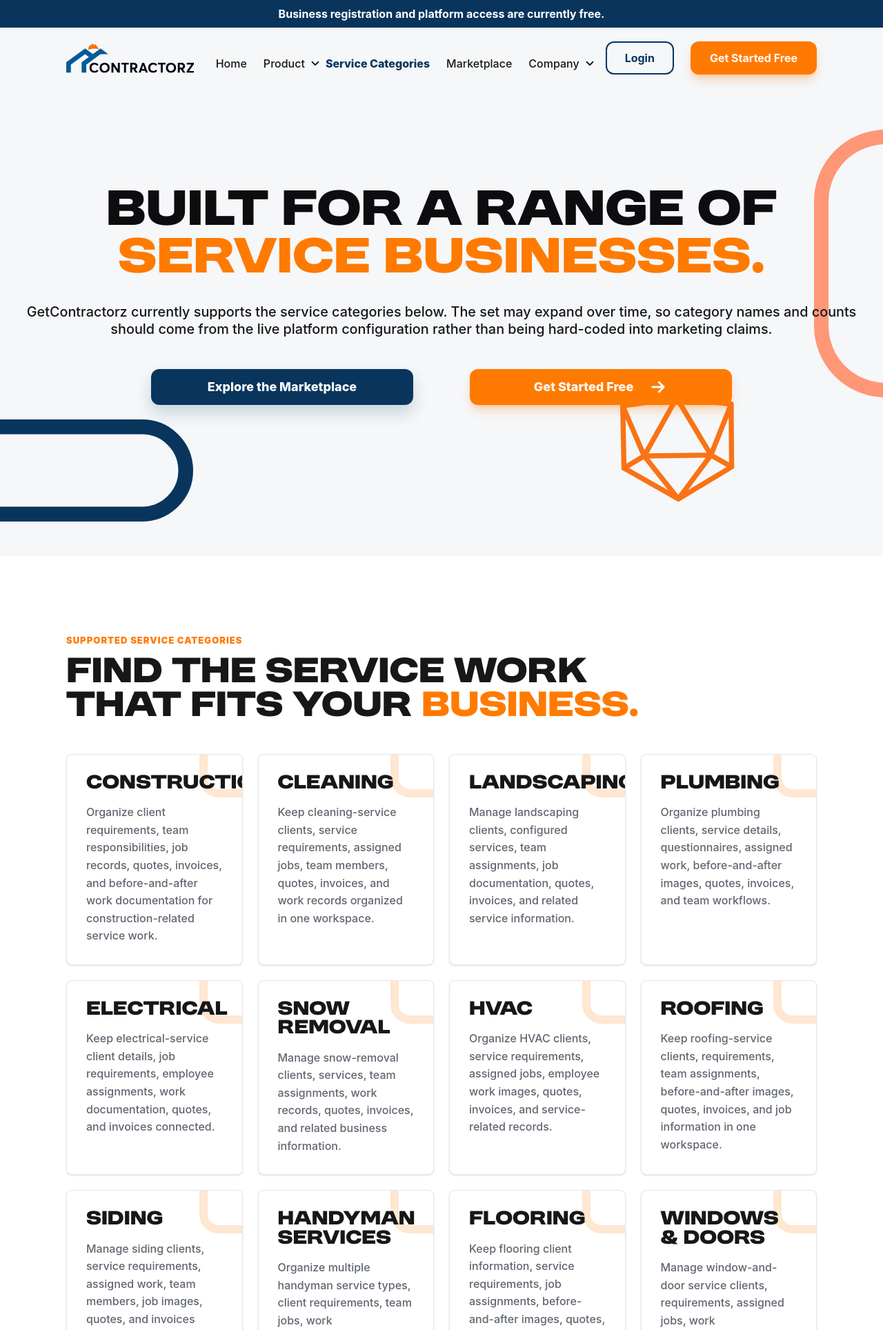
After one commit to Hammadul92/Jobber, a Django app: page /service-categories/ in a window 1280 px wide. The commit adds this page. Shown: the top 1928 px of the page at 69% size. Run offline with Django 3.2, Linux system fonts and the light colour scheme; parts of the project's set-up code (start-up, migrations or seed data) failed here and were passed over.

Commit message:
created "Service Categories" page

```diff
--- a/app/public_site/static/public_site/css/public-site.css
+++ b/app/public_site/static/public_site/css/public-site.css
@@ -1179,6 +1179,112 @@ textarea {
   margin-top: 0;
 }
 
+.gc-categories-page {
+  background: var(--gc-page);
+}
+
+.gc-categories-grid-section {
+  background: var(--gc-white);
+}
+
+.gc-categories-grid {
+  display: grid;
+  gap: 22px;
+}
+
+.gc-categories-grid article {
+  position: relative;
+  min-height: 250px;
+  overflow: hidden;
+  border: 1px solid var(--gc-border);
+  border-radius: 8px;
+  background: var(--gc-white);
+  padding: 28px;
+  box-shadow: var(--gc-shadow-sm);
+}
+
+.gc-categories-grid article::after {
+  position: absolute;
+  right: -34px;
+  top: -34px;
+  width: 96px;
+  height: 96px;
+  border: 12px solid rgb(255 122 0 / 0.18);
+  border-radius: 28px;
+  content: "";
+}
+
+.gc-categories-grid h3,
+.gc-categories-action-grid h3 {
+  position: relative;
+  z-index: 1;
+  margin: 0;
+  color: var(--gc-ink);
+  font-family: var(--gc-font-display);
+  font-size: clamp(1.45rem, 1.75vw, 2rem);
+  font-weight: 400;
+  line-height: 1.18;
+  letter-spacing: 0;
+  text-transform: uppercase;
+}
+
+.gc-categories-grid p,
+.gc-categories-action-grid p {
+  position: relative;
+  z-index: 1;
+  margin: 16px 0 0;
+  color: var(--gc-muted);
+  font-size: 16px;
+  font-weight: 500;
+  line-height: 1.6;
+}
+
+.gc-categories-actions,
+.gc-categories-note {
+  background: var(--gc-page);
+}
+
+.gc-categories-action-grid {
+  display: grid;
+  gap: 22px;
+}
+
+.gc-categories-action-grid article {
+  border: 1px solid var(--gc-border);
+  border-radius: 8px;
+  background: var(--gc-white);
+  padding: clamp(28px, 3vw, 44px);
+  box-shadow: var(--gc-shadow-sm);
+}
+
+.gc-categories-action-grid .gc-button {
+  width: fit-content;
+  margin-top: 28px;
+}
+
+.gc-categories-note {
+  padding-top: 0;
+}
+
+.gc-categories-note__box {
+  border: 2px solid var(--gc-orange);
+  border-radius: 24px;
+  background:
+    radial-gradient(circle at 50% 0%, rgb(255 122 0 / 0.18), rgb(255 122 0 / 0.05) 32%, rgb(245 247 249 / 0) 64%),
+    var(--gc-page);
+  padding: clamp(30px, 4vw, 54px);
+  text-align: center;
+}
+
+.gc-categories-note__box p {
+  max-width: 900px;
+  margin: 0 auto;
+  color: var(--gc-ink);
+  font-size: clamp(1.05rem, 1.35vw, 1.35rem);
+  font-weight: 700;
+  line-height: 1.55;
+}
+
 .gc-home-split,
 .gc-home-categories {
   display: grid;
@@ -1883,7 +1989,9 @@ textarea {
   .gc-service-objections,
   .gc-feature-detail-list,
   .gc-how-role-grid,
-  .gc-client-action-grid {
+  .gc-client-action-grid,
+  .gc-categories-grid,
+  .gc-categories-action-grid {
     grid-template-columns: repeat(2, minmax(0, 1fr));
   }
 
@@ -1942,6 +2050,10 @@ textarea {
 
   .gc-client-action-grid {
     grid-template-columns: repeat(5, minmax(0, 1fr));
+  }
+
+  .gc-categories-grid {
+    grid-template-columns: repeat(4, minmax(0, 1fr));
   }
 
   .gc-footer__inner {
--- /dev/null
+++ b/app/public_site/templates/public_site/service_categories.html
@@ -0,0 +1,172 @@
+{% extends "public_site/base.html" %}
+{% load static %}
+
+{% block head %}
+<meta name="keywords"
+  content="service business software by industry, contractor software by trade, service business categories, home service software by industry, construction business software, cleaning business software, landscaping business software, plumbing business software, electrical business software, HVAC business software, roofing business software">
+<script type="application/ld+json">
+  {
+    "@context": "https://schema.org",
+    "@graph": [
+      {
+        "@type": "BreadcrumbList",
+        "@id": "{{ request.scheme }}://{{ request.get_host }}/service-categories/#breadcrumb",
+        "itemListElement": [
+          {
+            "@type": "ListItem",
+            "position": 1,
+            "name": "Home",
+            "item": "{{ request.scheme }}://{{ request.get_host }}/"
+          },
+          {
+            "@type": "ListItem",
+            "position": 2,
+            "name": "Service Categories",
+            "item": "{{ request.scheme }}://{{ request.get_host }}/service-categories/"
+          }
+        ]
+      },
+      {
+        "@type": "WebPage",
+        "@id": "{{ request.scheme }}://{{ request.get_host }}/service-categories/#webpage",
+        "name": "Service Business Software by Industry",
+        "url": "{{ request.scheme }}://{{ request.get_host }}/service-categories/",
+        "description": "Explore the service-business categories currently supported by GetContractorz and find the right path to business registration or Marketplace discovery.",
+        "breadcrumb": {
+          "@id": "{{ request.scheme }}://{{ request.get_host }}/service-categories/#breadcrumb"
+        }
+      },
+      {
+        "@type": "ItemList",
+        "@id": "{{ request.scheme }}://{{ request.get_host }}/service-categories/#category-list",
+        "name": "GetContractorz supported service categories",
+        "itemListElement": [
+          {"@type": "ListItem", "position": 1, "name": "Construction"},
+          {"@type": "ListItem", "position": 2, "name": "Cleaning"},
+          {"@type": "ListItem", "position": 3, "name": "Landscaping"},
+          {"@type": "ListItem", "position": 4, "name": "Plumbing"},
+          {"@type": "ListItem", "position": 5, "name": "Electrical"},
+          {"@type": "ListItem", "position": 6, "name": "Snow Removal"},
+          {"@type": "ListItem", "position": 7, "name": "HVAC"},
+          {"@type": "ListItem", "position": 8, "name": "Roofing"},
+          {"@type": "ListItem", "position": 9, "name": "Siding"},
+          {"@type": "ListItem", "position": 10, "name": "Handyman Services"},
+          {"@type": "ListItem", "position": 11, "name": "Flooring"},
+          {"@type": "ListItem", "position": 12, "name": "Windows & Doors"},
+          {"@type": "ListItem", "position": 13, "name": "Appliance Repair"},
+          {"@type": "ListItem", "position": 14, "name": "Moving Services"},
+          {"@type": "ListItem", "position": 15, "name": "Carpet Cleaning"},
+          {"@type": "ListItem", "position": 16, "name": "Pest Control"}
+        ]
+      }
+    ]
+  }
+</script>
+{% endblock %}
+
+{% block content %}
+<article class="gc-categories-page">
+  <section class="gc-home-hero" aria-labelledby="categories-hero-title">
+    <img class="gc-home-hero__shape gc-home-hero__shape--right"
+      src="{% static 'public_site/images/rounded-vertical-rectangle.svg' %}" alt="" aria-hidden="true">
+    <img class="gc-home-hero__shape gc-home-hero__shape--left"
+      src="{% static 'public_site/images/rounded-horizontal-rectangle.svg' %}" alt="" aria-hidden="true">
+    <img class="gc-home-hero__shape gc-home-hero__shape--hexagon" src="{% static 'public_site/images/hexagon.svg' %}"
+      alt="" aria-hidden="true">
+
+    <div class="gc-home-hero__content">
+      <p class="gc-home-hero__eyebrow">Service categories</p>
+      <h1 class="gc-home-hero__title" id="categories-hero-title">
+        Built for a range of
+        <span class="gc-home-hero__title-accent">service businesses.</span>
+      </h1>
+      <p class="gc-home-hero__copy">
+        GetContractorz currently supports the service categories below. The set may expand over time, so category
+        names and counts should come from the live platform configuration rather than being hard-coded into
+        marketing claims.
+      </p>
+      <div class="gc-home-hero__actions" aria-label="Service categories actions">
+        <a class="gc-home-hero__button gc-home-hero__button--secondary" href="/marketplace/">
+          Explore the Marketplace
+        </a>
+        <a class="gc-home-hero__button gc-home-hero__button--primary" href="{{ frontend_url }}/register">
+          Get Started Free
+          <svg class="gc-button__chevron" width="28" height="28" viewBox="0 0 24 24" fill="none" aria-hidden="true">
+            <path d="M5 12h14m-6-6 6 6-6 6" stroke="currentColor" stroke-width="2.4" stroke-linecap="round" stroke-linejoin="round"/>
+          </svg>
+        </a>
+      </div>
+    </div>
+  </section>
+
+  <section class="gc-home-section gc-categories-grid-section" aria-labelledby="categories-grid-title">
+    <div class="gc-home-container">
+      <div class="gc-home-section__header">
+        <p class="gc-home-kicker">Supported service categories</p>
+        <h2 class="gc-home-section__title" id="categories-grid-title">
+          Find the service work that fits your <span class="gc-heading-accent">business.</span>
+        </h2>
+      </div>
+
+      <div class="gc-categories-grid" aria-label="Supported service category list">
+        <article><h3>Construction</h3><p>Organize client requirements, team responsibilities, job records, quotes, invoices, and before-and-after work documentation for construction-related service work.</p></article>
+        <article><h3>Cleaning</h3><p>Keep cleaning-service clients, service requirements, assigned jobs, team members, quotes, invoices, and work records organized in one workspace.</p></article>
+        <article><h3>Landscaping</h3><p>Manage landscaping clients, configured services, team assignments, job documentation, quotes, invoices, and related service information.</p></article>
+        <article><h3>Plumbing</h3><p>Organize plumbing clients, service details, questionnaires, assigned work, before-and-after images, quotes, invoices, and team workflows.</p></article>
+        <article><h3>Electrical</h3><p>Keep electrical-service client details, job requirements, employee assignments, work documentation, quotes, and invoices connected.</p></article>
+        <article><h3>Snow Removal</h3><p>Manage snow-removal clients, services, team assignments, work records, quotes, invoices, and related business information.</p></article>
+        <article><h3>HVAC</h3><p>Organize HVAC clients, service requirements, assigned jobs, employee work images, quotes, invoices, and service-related records.</p></article>
+        <article><h3>Roofing</h3><p>Keep roofing-service clients, requirements, team assignments, before-and-after images, quotes, invoices, and job information in one workspace.</p></article>
+        <article><h3>Siding</h3><p>Manage siding clients, service requirements, assigned work, team members, job images, quotes, and invoices through one business workspace.</p></article>
+        <article><h3>Handyman Services</h3><p>Organize multiple handyman service types, client requirements, team jobs, work documentation, quotes, invoices, and client records.</p></article>
+        <article><h3>Flooring</h3><p>Keep flooring client information, service requirements, job assignments, before-and-after images, quotes, and invoices organized.</p></article>
+        <article><h3>Windows &amp; Doors</h3><p>Manage window-and-door service clients, requirements, assigned jobs, work documentation, quotes, and invoices in one connected workflow.</p></article>
+        <article><h3>Appliance Repair</h3><p>Organize appliance-repair clients, service information, job assignments, work images, quotes, invoices, and related records.</p></article>
+        <article><h3>Moving Services</h3><p>Keep moving-service clients, requirements, team assignments, quotes, invoices, and service-related information organized.</p></article>
+        <article><h3>Carpet Cleaning</h3><p>Manage carpet-cleaning clients, service requirements, assigned jobs, work documentation, quotes, and invoices in one workspace.</p></article>
+        <article><h3>Pest Control</h3><p>Organize pest-control clients, service information, team assignments, questionnaires, quotes, invoices, and job documentation.</p></article>
+      </div>
+    </div>
+  </section>
+
+  <section class="gc-home-section gc-categories-actions" aria-labelledby="categories-actions-title">
+    <div class="gc-home-container">
+      <div class="gc-home-section__header">
+        <p class="gc-home-kicker">Two ways forward</p>
+        <h2 class="gc-home-section__title" id="categories-actions-title">
+          Choose the path that matches what you need <span class="gc-heading-accent">today.</span>
+        </h2>
+      </div>
+
+      <div class="gc-categories-action-grid">
+        <article>
+          <h3>Run a business in one of these categories?</h3>
+          <p>Create your account, register your business, choose the categories that apply, and configure the services you provide.</p>
+          <a class="gc-button gc-button--primary" href="{{ frontend_url }}/register">
+            Get Started Free
+            <svg class="gc-button__chevron" width="28" height="28" viewBox="0 0 24 24" fill="none" aria-hidden="true">
+              <path d="M5 12h14m-6-6 6 6-6 6" stroke="currentColor" stroke-width="2.4" stroke-linecap="round" stroke-linejoin="round"/>
+            </svg>
+          </a>
+        </article>
+        <article>
+          <h3>Looking for a service provider?</h3>
+          <p>Browse registered businesses in the Marketplace and contact the business you choose directly.</p>
+          <a class="gc-button gc-button--secondary" href="/marketplace/">Explore the Marketplace</a>
+        </article>
+      </div>
+    </div>
+  </section>
+
+  <section class="gc-home-section gc-categories-note" aria-label="Service category availability note">
+    <div class="gc-home-container">
+      <div class="gc-categories-note__box">
+        <p>
+          Supported categories may change as GetContractorz expands. Marketplace availability also depends on the
+          registered businesses currently listed in each category and location.
+        </p>
+      </div>
+    </div>
+  </section>
+</article>
+{% endblock %}
--- a/app/public_site/views.py
+++ b/app/public_site/views.py
@@ -30,6 +30,12 @@ PUBLIC_PAGE_METADATA = {
         "Learn why you may receive a GetContractorz invitation, how service "
         "questionnaires and magic links work, and what client information "
         "you can access.",
+    ),
+    "service-categories": (
+        "Service Business Software by Industry",
+        "Explore the service-business categories currently supported by "
+        "GetContractorz and find the right path to business registration or "
+        "Marketplace discovery.",
     ),
     "about": (
         "About GetContractorz Service Business Management Software",
@@ -159,6 +165,7 @@ def sitemap(request):
         "features",
         "how-it-works",
         "for-clients",
+        "service-categories",
         "marketplace",
         "industries",
         "about",
@@ -189,6 +196,7 @@ class PublicPageView(TemplateView):
             "features": "public_site/features.html",
             "how-it-works": "public_site/how_it_works.html",
             "for-clients": "public_site/for_clients.html",
+            "service-categories": "public_site/service_categories.html",
             "about": "public_site/about.html",
             "industries": "public_site/industries.html",
             "privacy-policy": "public_site/privacy_policy.html",
```
Also changed, not shown: app/public_site/tests/test_views.py (+36 -0 lines).
